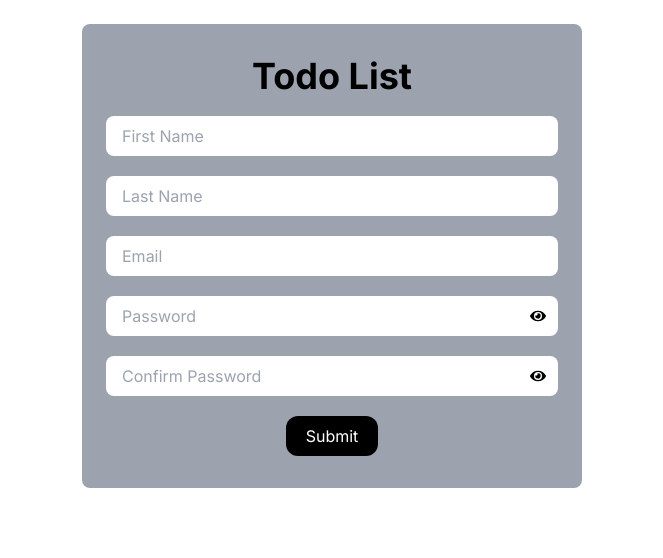
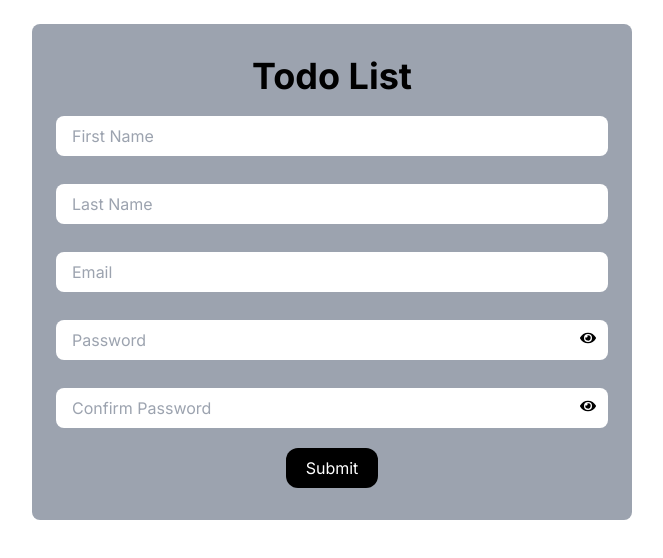
Before and after one commit to Pardeep-340/Practice-Next-TS-With-Tailwind, a Next.js app: page /todo in a window 1280 px wide. Shown: the top 558 px of the page, without its empty margins (308-971 px from the left). Built offline with nearby package versions, Linux system fonts and the light colour scheme.

Commit message:
code merge

```diff
--- a/src/app/page.tsx
+++ b/src/app/page.tsx
@@ -4,7 +4,7 @@ import React from 'react'
 const page = () => {
   return (
     <div className='relative h-screen'>
-      <Link href="/todo" className='bg-gray-400 px-5 py-2 rounded-lg inline-block absolute top-1/2 start-1/2 -translate-x-1/2 -translate-y-1/2'>Todo</Link>
+      <Link href="/todo" className='bg-gray-500 px-5 py-2 rounded-lg inline-block absolute top-1/2 start-1/2 -translate-x-1/2 -translate-y-1/2'>Todo</Link>
     </div>
   )
 }
--- a/src/app/todo/page.tsx
+++ b/src/app/todo/page.tsx
@@ -1,6 +1,5 @@
 import Todo from '@/components/Todo'
 import React from 'react'
-
 const page = () => {
     return (
         <div>
--- a/src/components/Todo.tsx
+++ b/src/components/Todo.tsx
@@ -3,7 +3,6 @@ import React, { useState } from 'react';
 import { useForm } from 'react-hook-form';
 import { FaEye, FaEyeSlash } from 'react-icons/fa';
 
-// Define an interface for the form data
 interface FormData {
     firstName: string;
     lastName: string;
@@ -57,8 +56,8 @@ const Todo = () => {
     };
 
     return (
-        <div className='mt-6'>
-            <div className='max-w-[500px] py-8 px-6 bg-gray-400 mx-auto rounded-lg'>
+        <div className='mt-6 px-4'>
+            <div className='max-w-[600px] py-8 px-6 bg-gray-400 mx-auto rounded-lg'>
                 <h1 className='text-4xl font-bold text-center pb-5'>Todo List</h1>
                 <form onSubmit={handleSubmit(submitHandler)}>
                     <div className='relative'>
@@ -68,7 +67,7 @@ const Todo = () => {
                             placeholder='First Name'
                             className='w-full py-2 px-4 outline-none rounded-lg'
                         />
-                        {errors.firstName && <p className='text-red-500 absolute text-sm -bottom-5 left-0'>{errors.firstName.message}</p>}
+                        {errors.firstName && <p className='text-red-500 absolute text-xs -bottom-5 left-0'>{errors.firstName.message}</p>}
                     </div>
 
                     <div className='relative'>
@@ -76,9 +75,9 @@ const Todo = () => {
                             {...register('lastName', { required: 'Last name is required.' })}
                             type="text"
                             placeholder='Last Name'
-                            className='w-full py-2 px-4 outline-none rounded-lg mt-5'
+                            className='w-full py-2 px-4 outline-none rounded-lg mt-7'
                         />
-                        {errors.lastName && <p className='text-red-500 absolute text-sm -bottom-5 left-0'>{errors.lastName.message}</p>}
+                        {errors.lastName && <p className='text-red-500 absolute text-xs -bottom-5 left-0'>{errors.lastName.message}</p>}
 
                     </div>
                     <div className='relative'>
@@ -92,31 +91,36 @@ const Todo = () => {
                             })}
                             type="email"
                             placeholder='Email'
-                            className='w-full py-2 px-4 outline-none rounded-lg mt-5'
+                            className='w-full py-2 px-4 outline-none rounded-lg mt-7'
                         />
-                        {errors.email && <p className='text-red-500 absolute text-sm -bottom-5 left-0'>{errors.email.message}</p>}
+                        {errors.email && <p className='text-red-500 absolute text-xs -bottom-5 left-0'>{errors.email.message}</p>}
                     </div>
 
                     <div className='relative w-full'>
                         <input
                             {...register('password', {
-                                required: 'Password is required.',
+                                required: 'Please Enter Your Password 8-16 characters long.',
                                 minLength: {
                                     value: 8,
-                                    message: 'Password must be at least 8 characters.'
-                                }
+                                    message: 'Please Enter Your Password 8-16 characters long.'
+                                },
+                                pattern: {
+                                    value:
+                                        /^(?=.*[0-9])(?=.*[a-z])(?=.*[A-Z])(?=.*\W)(?!.* ).{8,16}$/,
+                                    message: "Password must include an uppercase letter, a lowercase letter, a number, and a special character.",
+                                },
                             })}
                             type={showPassword ? 'text' : 'password'}
                             placeholder='Password'
-                            className='w-full py-2 px-4 outline-none rounded-lg mt-5'
+                            className='w-full py-2 px-4 outline-none rounded-lg mt-7'
                         />
                         <span
-                            className='absolute right-3 top-8 cursor-pointer'
+                            className='absolute right-3 top-[38px] cursor-pointer'
                             onClick={togglePasswordVisibility}
                         >
                             {showPassword ? <FaEyeSlash /> : <FaEye />}
                         </span>
-                        {errors.password && <p className='text-red-500 absolute text-sm -bottom-5 left-0'>{errors.password.message}</p>}
+                        {errors.password && <p className='text-red-500 absolute text-xs -bottom-5 left-0'>{errors.password.message}</p>}
                     </div>
 
                     <div className='relative w-full'>
@@ -127,15 +131,15 @@ const Todo = () => {
                             })}
                             type={showConfirmPassword ? 'text' : 'password'}
                             placeholder='Confirm Password'
-                            className='w-full py-2 px-4 outline-none rounded-lg mt-5'
+                            className='w-full py-2 px-4 outline-none rounded-lg mt-7'
                         />
                         <span
-                            className='absolute right-3 top-8 cursor-pointer'
+                            className='absolute right-3 top-[38px] cursor-pointer'
                             onClick={toggleConfirmPasswordVisibility}
                         >
                             {showConfirmPassword ? <FaEyeSlash /> : <FaEye />}
                         </span>
-                        {errors.confirmPassword && <p className='text-red-500 absolute text-sm -bottom-5 left-0'>{errors.confirmPassword.message}</p>}
+                        {errors.confirmPassword && <p className='text-red-500 absolute text-xs -bottom-5 left-0'>{errors.confirmPassword.message}</p>}
                     </div>
 
                     <div className='text-center pt-5'>
```
